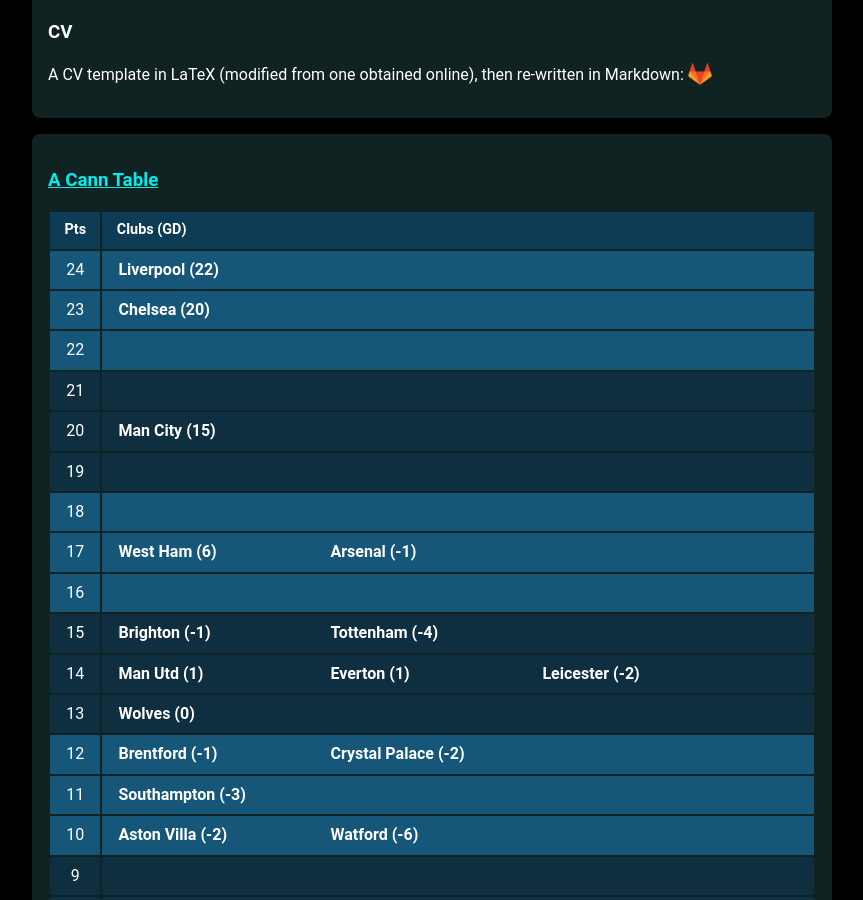
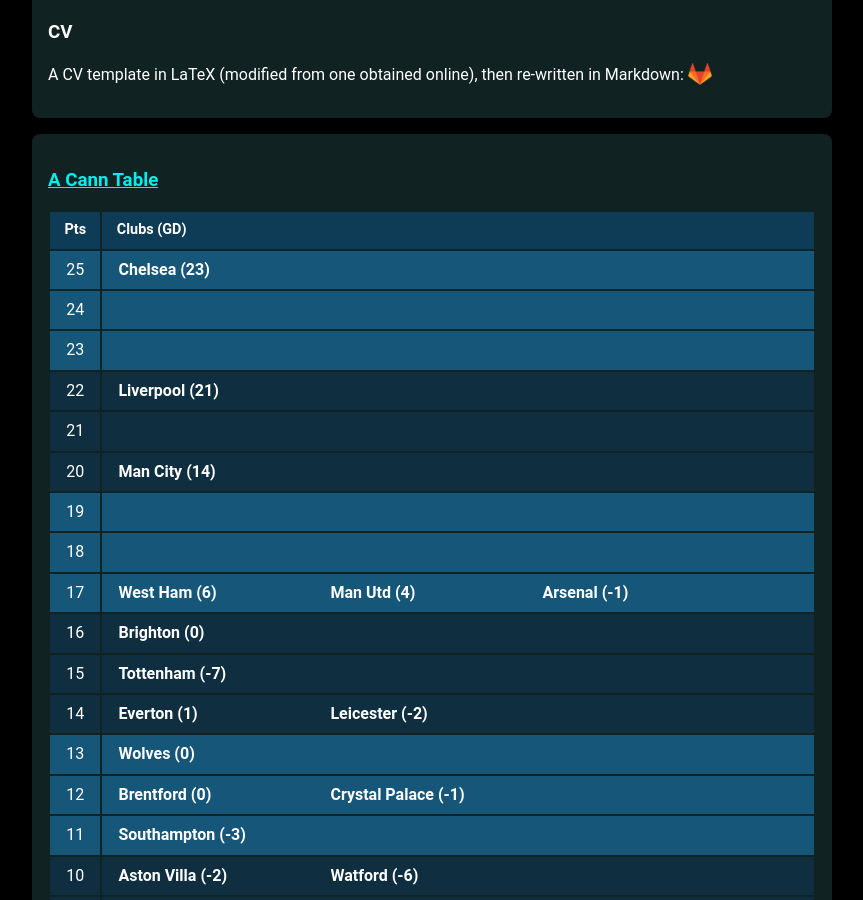
Before and after one commit to muru/muru.github.io, a Jekyll site: the page built from resources.md, in a window 1280 px wide and 900 px high, scrolled down 1235 px. Shown: the whole window, without its empty margins (208-1071 px from the left). Built offline with Jekyll 4.4.1, drawn with Linux system fonts in a browser that asks for light colours; some web fonts are replaced; some of the changed text lies outside the part shown.

Commit message:
updated cann-table: Mon  1 Nov 00:01:46 JST 2021

```diff
--- a/cann-table.html
+++ b/cann-table.html
@@ -1,20 +1,25 @@
 <table id="cann-table">
 <thead> <th> Pts </th> <th> Clubs (GD) </th> </thead>
 	<tr class="cann-row-1">
+		<td class="cann-point"> 25 </td>
+		<td class="cann-clubs">
+			<span class="club-name"> Chelsea (23) </span>
+		</td>
+ 	</tr>
+	<tr class="cann-row-1">
 		<td class="cann-point"> 24 </td>
 		<td class="cann-clubs">
-			<span class="club-name"> Liverpool (22) </span>
 		</td>
  	</tr>
 	<tr class="cann-row-1">
 		<td class="cann-point"> 23 </td>
 		<td class="cann-clubs">
-			<span class="club-name"> Chelsea (20) </span>
 		</td>
  	</tr>
-	<tr class="cann-row-1">
+	<tr class="cann-row-2">
 		<td class="cann-point"> 22 </td>
 		<td class="cann-clubs">
+			<span class="club-name"> Liverpool (21) </span>
 		</td>
  	</tr>
 	<tr class="cann-row-2">
@@ -25,10 +30,10 @@
 	<tr class="cann-row-2">
 		<td class="cann-point"> 20 </td>
 		<td class="cann-clubs">
-			<span class="club-name"> Man City (15) </span>
+			<span class="club-name"> Man City (14) </span>
 		</td>
  	</tr>
-	<tr class="cann-row-2">
+	<tr class="cann-row-1">
 		<td class="cann-point"> 19 </td>
 		<td class="cann-clubs">
 		</td>
@@ -42,30 +47,30 @@
 		<td class="cann-point"> 17 </td>
 		<td class="cann-clubs">
 			<span class="club-name"> West Ham (6) </span>
+			<span class="club-name"> Man Utd (4) </span>
 			<span class="club-name"> Arsenal (-1) </span>
 		</td>
  	</tr>
-	<tr class="cann-row-1">
+	<tr class="cann-row-2">
 		<td class="cann-point"> 16 </td>
 		<td class="cann-clubs">
+			<span class="club-name"> Brighton (0) </span>
 		</td>
  	</tr>
 	<tr class="cann-row-2">
 		<td class="cann-point"> 15 </td>
 		<td class="cann-clubs">
-			<span class="club-name"> Brighton (-1) </span>
-			<span class="club-name"> Tottenham (-4) </span>
+			<span class="club-name"> Tottenham (-7) </span>
 		</td>
  	</tr>
 	<tr class="cann-row-2">
 		<td class="cann-point"> 14 </td>
 		<td class="cann-clubs">
-			<span class="club-name"> Man Utd (1) </span>
 			<span class="club-name"> Everton (1) </span>
 			<span class="club-name"> Leicester (-2) </span>
 		</td>
  	</tr>
-	<tr class="cann-row-2">
+	<tr class="cann-row-1">
 		<td class="cann-point"> 13 </td>
 		<td class="cann-clubs">
 			<span class="club-name"> Wolves (0) </span>
@@ -74,8 +79,8 @@
 	<tr class="cann-row-1">
 		<td class="cann-point"> 12 </td>
 		<td class="cann-clubs">
-			<span class="club-name"> Brentford (-1) </span>
-			<span class="club-name"> Crystal Palace (-2) </span>
+			<span class="club-name"> Brentford (0) </span>
+			<span class="club-name"> Crystal Palace (-1) </span>
 		</td>
  	</tr>
 	<tr class="cann-row-1">
@@ -84,7 +89,7 @@
 			<span class="club-name"> Southampton (-3) </span>
 		</td>
  	</tr>
-	<tr class="cann-row-1">
+	<tr class="cann-row-2">
 		<td class="cann-point"> 10 </td>
 		<td class="cann-clubs">
 			<span class="club-name"> Aston Villa (-2) </span>
@@ -99,13 +104,13 @@
 	<tr class="cann-row-2">
 		<td class="cann-point"> 8 </td>
 		<td class="cann-clubs">
+			<span class="club-name"> Leeds (-8) </span>
 		</td>
  	</tr>
-	<tr class="cann-row-2">
+	<tr class="cann-row-1">
 		<td class="cann-point"> 7 </td>
 		<td class="cann-clubs">
-			<span class="club-name"> Burnley (-5) </span>
-			<span class="club-name"> Leeds (-8) </span>
+			<span class="club-name"> Burnley (-6) </span>
 		</td>
  	</tr>
 	<tr class="cann-row-1">
@@ -116,24 +121,19 @@
 	<tr class="cann-row-1">
 		<td class="cann-point"> 5 </td>
 		<td class="cann-clubs">
-			<span class="club-name"> Newcastle (-9) </span>
 		</td>
  	</tr>
-	<tr class="cann-row-1">
+	<tr class="cann-row-2">
 		<td class="cann-point"> 4 </td>
 		<td class="cann-clubs">
+			<span class="club-name"> Newcastle (-12) </span>
 		</td>
  	</tr>
 	<tr class="cann-row-2">
 		<td class="cann-point"> 3 </td>
 		<td class="cann-clubs">
-		</td>
- 	</tr>
-	<tr class="cann-row-2">
-		<td class="cann-point"> 2 </td>
-		<td class="cann-clubs">
 			<span class="club-name"> Norwich (-21) </span>
 		</td>
  	</tr>
 </table>
-<span id="cann-gen-note"> Generated on  Sunday, 31 October 2021 at 00:03 JST. </span>
+<span id="cann-gen-note"> Generated on  Monday, 01 November 2021 at 00:01 JST. </span>
```
